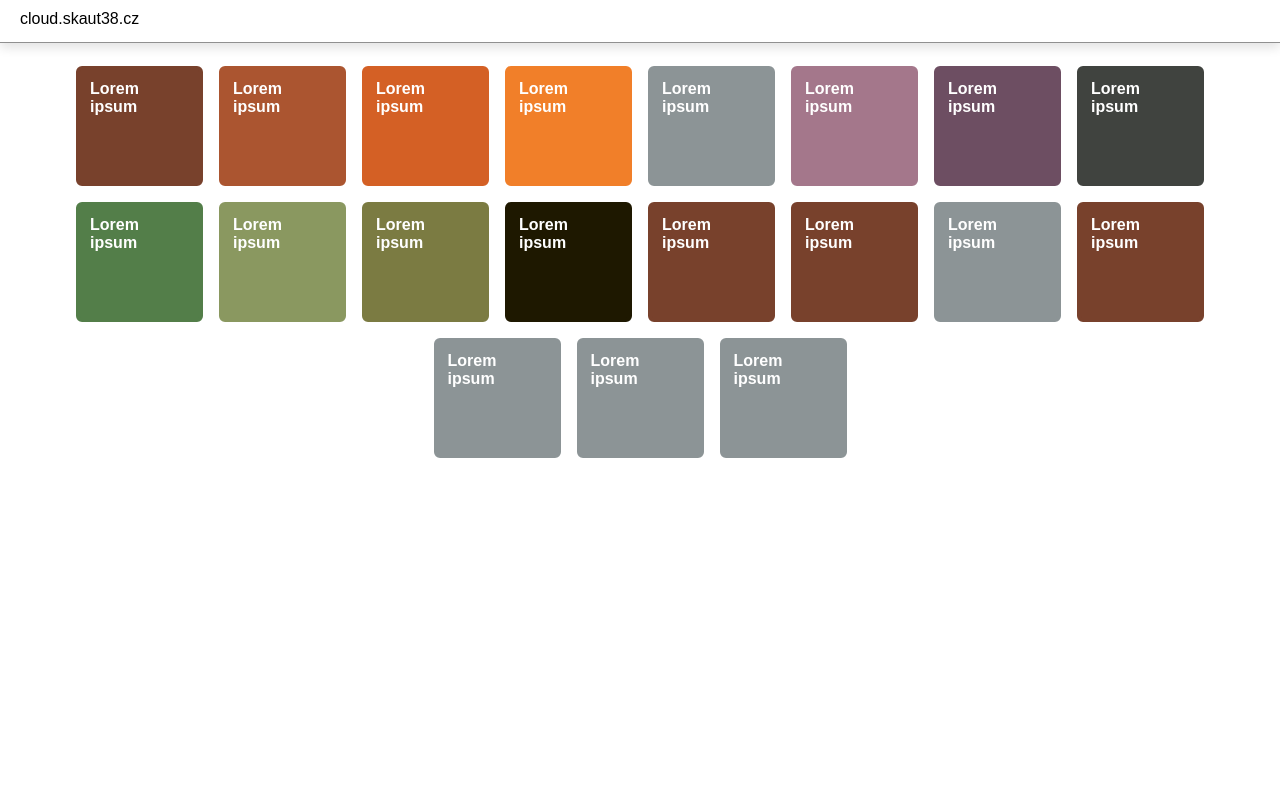
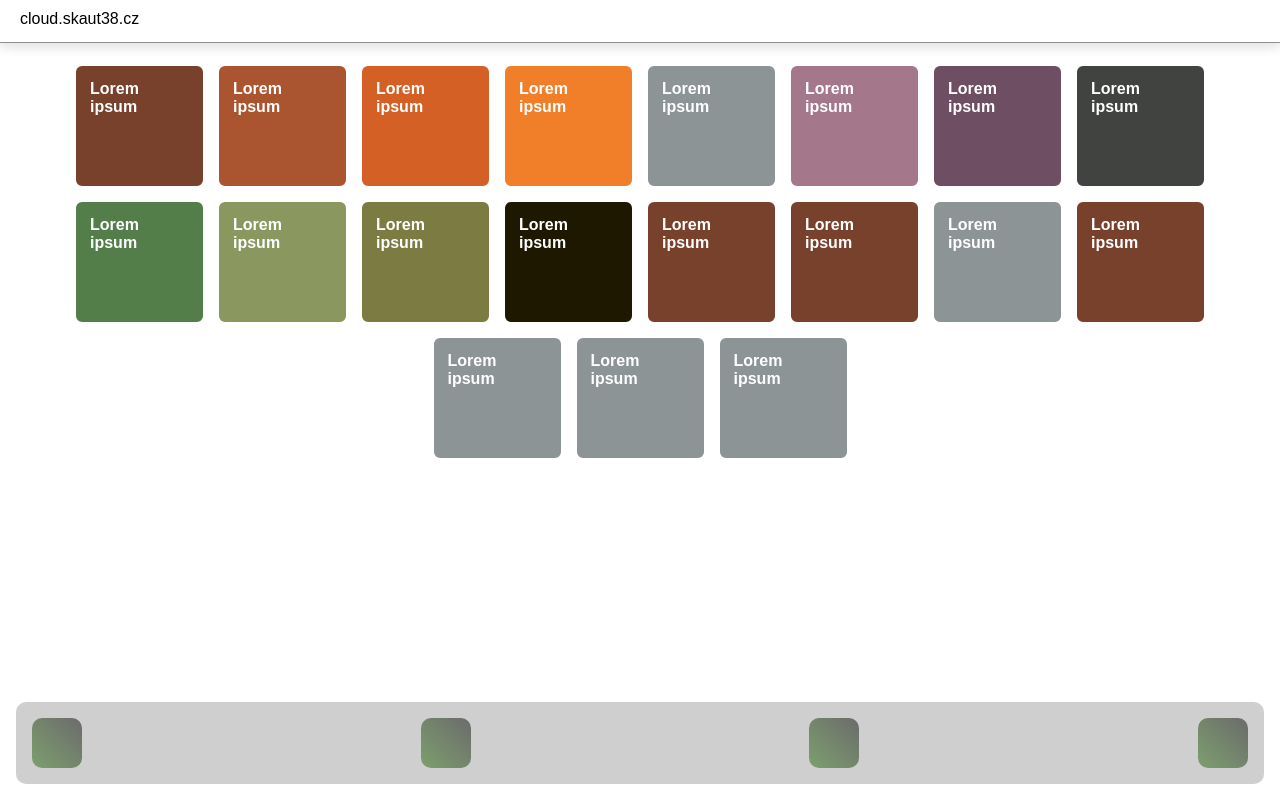
Before and after one commit to humpljir/cloud-skaut38, a PHP site: page / in a window 1280 px wide. Run offline with PHP 8.4, Linux system fonts and the light colour scheme.

Commit message:
icon-bar

```diff
--- a/css/basic.css
+++ b/css/basic.css
@@ -1,7 +1,7 @@
 :root {
     --main-bg-color: #fff;
     --main-fg-color: #000;
-    --menu-bg-color: #dadadaa1;
+    --menu-bg-color: #c2c2c2c9;
     --hyperlink-color:#1a4ed2;
 
     --general-font-size: 16px;
--- a/css/style.css
+++ b/css/style.css
@@ -17,7 +17,7 @@
 
 .main-wrapper.menu-open .window {
     position: relative;
-    filter: contrast(0.3) brightness(1.8) saturate(0);
+    filter: contrast(0.6) brightness(1.3) saturate(0.7);
     overflow: hidden;
 }
 
@@ -222,3 +222,37 @@
     outline: none;
     filter: brightness(0.86);
 }
+
+.main-wrapper .icon-bar-wrapper {
+position: absolute;
+box-sizing: border-box;
+right: 0;
+bottom: 0;
+width: 100%;
+padding: var(--main-spacing);
+transform: translateY(0);
+transition: transform 0.4s ease;
+}
+
+.main-wrapper.icon-bar-hide .icon-bar-wrapper {
+    transform: translateY(100%);
+}
+
+.main-wrapper .icon-bar-wrapper .icon-bar {
+        overflow: hidden;
+        border-radius: var(--menu-border-radius);
+        background-color: var(--menu-bg-color);
+        backdrop-filter: blur(8px);
+        padding: 16px;
+        box-sizing: border-box;
+        display: flex;
+        justify-content: space-between;
+}
+
+.main-wrapper .icon-bar-wrapper .icon-bar .icon-bar-button {
+        position: relative;
+        padding: 25px;
+        border: none;
+        border-radius: 10px;
+        background: linear-gradient(45deg, #7d9f6e, #6b6b6b);
+}
--- a/index.html
+++ b/index.html
@@ -348,6 +348,14 @@
                 <button type="submit" class="menu-button menu-button-submit" id="menu-submit-button">SUBMIT</button>
             </div>
         </div>
+        <div class="icon-bar-wrapper">
+            <div class="icon-bar" id="icon-bar-div">
+                <button class="icon-bar-button"></button>
+                <button class="icon-bar-button"></button>
+                <button class="icon-bar-button"></button>
+                <button class="icon-bar-button"></button>
+            </div>
+        </div>
     </div>
 
     <script type="text/javascript" src="js/script.js">
--- a/js/script.js
+++ b/js/script.js
@@ -2,6 +2,7 @@
 
 function closeMenu() {
     document.getElementById("main-wrapper-div").classList.remove("menu-open");
+    document.getElementById("main-wrapper-div").classList.remove("icon-bar-hide");
 }
 
 function openMenu(target) {
@@ -12,6 +13,7 @@ function openMenu(target) {
     document.getElementById("menu-submit-button").innerHTML = document.getElementById(target).getAttribute("data-submit-label");
     document.getElementById("menu-submit-button").setAttribute("form",target);
     document.getElementById("main-wrapper-div").classList.add("menu-open");
+    document.getElementById("main-wrapper-div").classList.add("icon-bar-hide");
 }
 
 function drawDirectories() {
```
